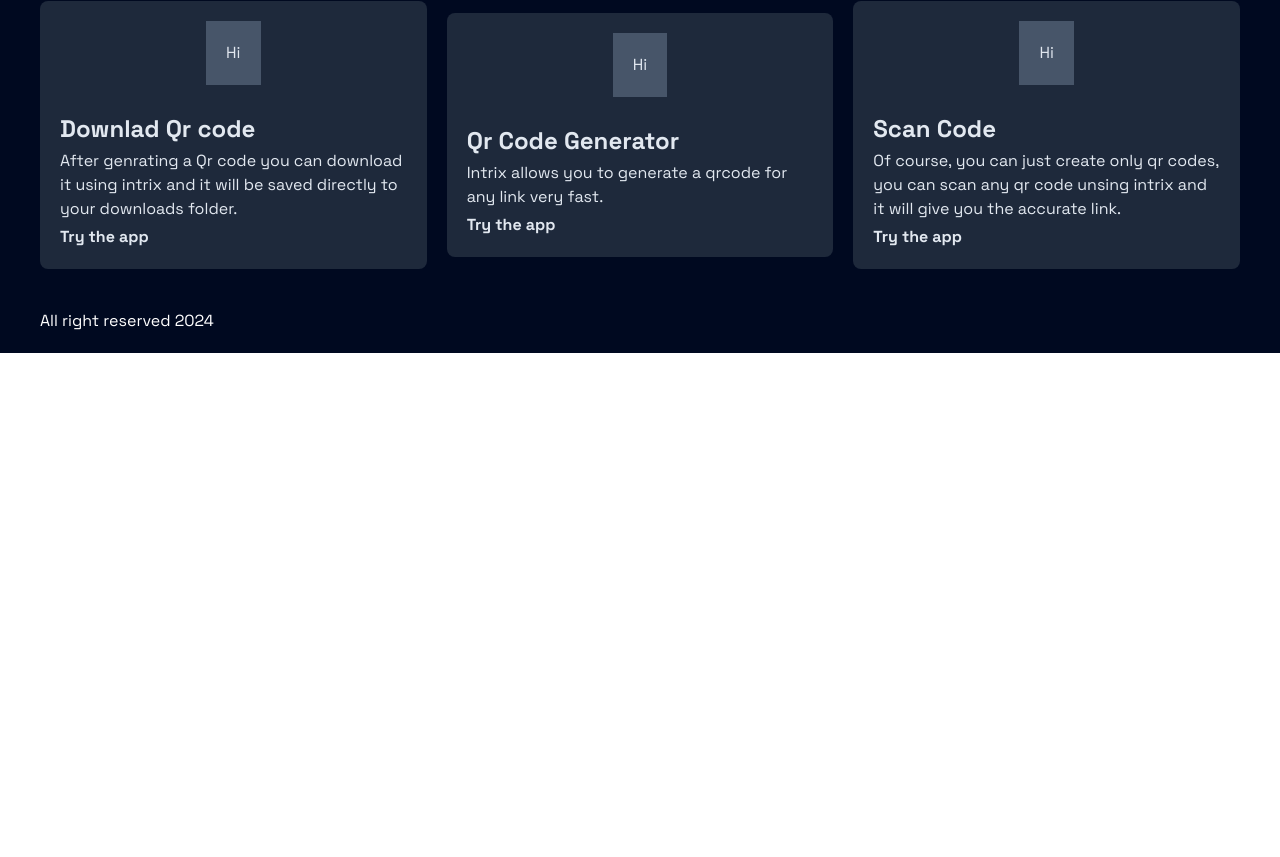
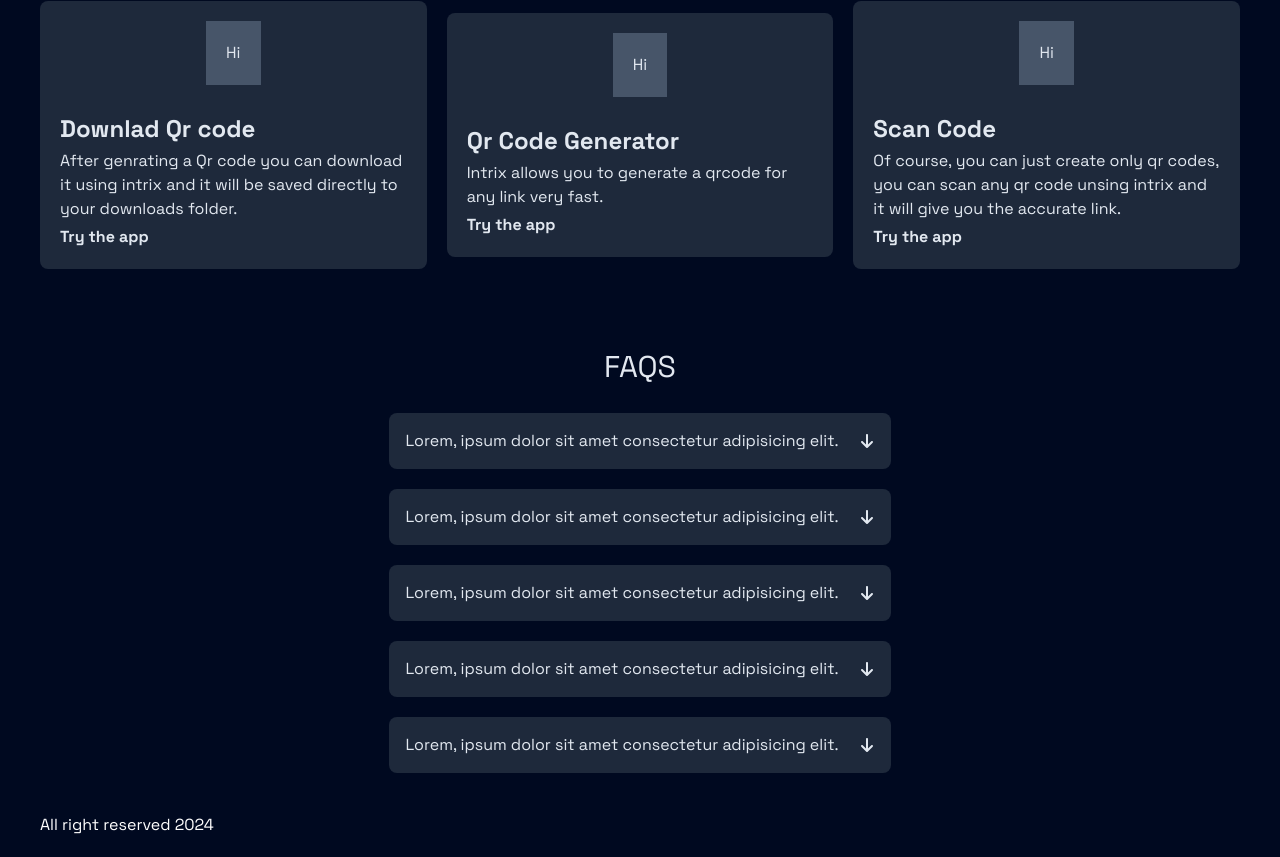
Before and after one commit to fisayo-dev/QRCode-Generator, a React (Vite) app: page / in a window 1280 px wide. Shown: the part 475-1332 px from the top of the page. Before the commit the page ends 828 px from the top, so only its background shows below. Built offline with nearby package versions, Linux system fonts and the light colour scheme.

Commit message:
Cretae the faqs page

```diff
--- a/package.json
+++ b/package.json
@@ -13,7 +13,8 @@
     "react": "^18.3.1",
     "react-dom": "^18.3.1",
     "react-icons": "^5.3.0",
-    "react-router-dom": "^6.26.1"
+    "react-router-dom": "^6.26.1",
+    "sweetalert": "^2.1.2"
   },
   "devDependencies": {
     "@eslint/js": "^9.9.0",
--- /dev/null
+++ b/src/components/Faqs.jsx
@@ -0,0 +1,47 @@
+import { FaArrowDown } from "react-icons/fa6";
+
+const Faqs = () => {
+  return (
+    <div className="py-5">
+      <div className="app-container">
+        <div className="grid gap-7">
+          <h2 className="text-center text-3xl">FAQS</h2>
+          <div className="grid gap-5 justify-items-center">
+            <div className="flex bg-slate-800 gap-5 p-4 rounded-lg items-center justify-betweeen">
+              <p>
+                Lorem, ipsum dolor sit amet consectetur adipisicing elit.
+              </p>
+              <FaArrowDown />
+            </div>
+            <div className="flex bg-slate-800 gap-5 p-4 rounded-lg items-center justify-betweeen">
+              <p>
+                Lorem, ipsum dolor sit amet consectetur adipisicing elit.
+              </p>
+              <FaArrowDown />
+            </div>
+            <div className="flex bg-slate-800 gap-5 p-4 rounded-lg items-center justify-betweeen">
+              <p>
+                Lorem, ipsum dolor sit amet consectetur adipisicing elit.
+              </p>
+              <FaArrowDown />
+            </div>
+            <div className="flex bg-slate-800 gap-5 p-4 rounded-lg items-center justify-betweeen">
+              <p>
+                Lorem, ipsum dolor sit amet consectetur adipisicing elit.
+              </p>
+              <FaArrowDown />
+            </div>
+            <div className="flex bg-slate-800 gap-5 p-4 rounded-lg items-center justify-betweeen">
+              <p>
+                Lorem, ipsum dolor sit amet consectetur adipisicing elit.
+              </p>
+              <FaArrowDown />
+            </div>
+          </div>
+        </div>
+      </div>
+    </div>
+  );
+};
+
+export default Faqs;
--- a/src/index.css
+++ b/src/index.css
@@ -21,6 +21,7 @@
 .bg-color {
   background-color: var(--app-bg-color);
 }
+
 
 .hover-bg-color {
   background-color: var(--dark-app-bg-color);
--- a/src/pages/Home.jsx
+++ b/src/pages/Home.jsx
@@ -1,11 +1,13 @@
 import Hero from "../components/Hero";
 import Features from "../components/Features";
+import Faqs from "../components/Faqs";
 
 const Home = () => {
   return (
     <>
       <Hero />
       <Features />
+      <Faqs />
     </>
   );
 };
```
Also changed, not shown: 1 other file (tests, documents, lock files or other folders).
